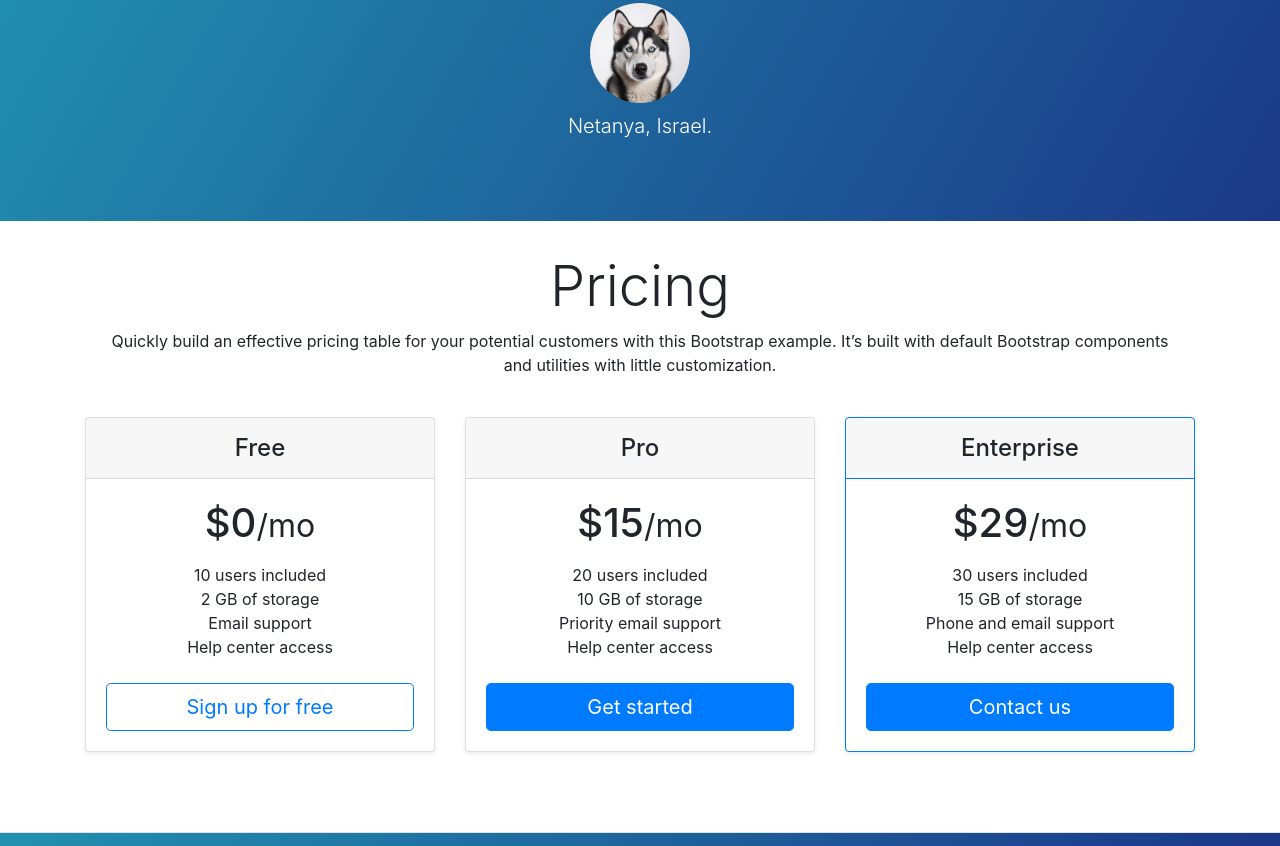
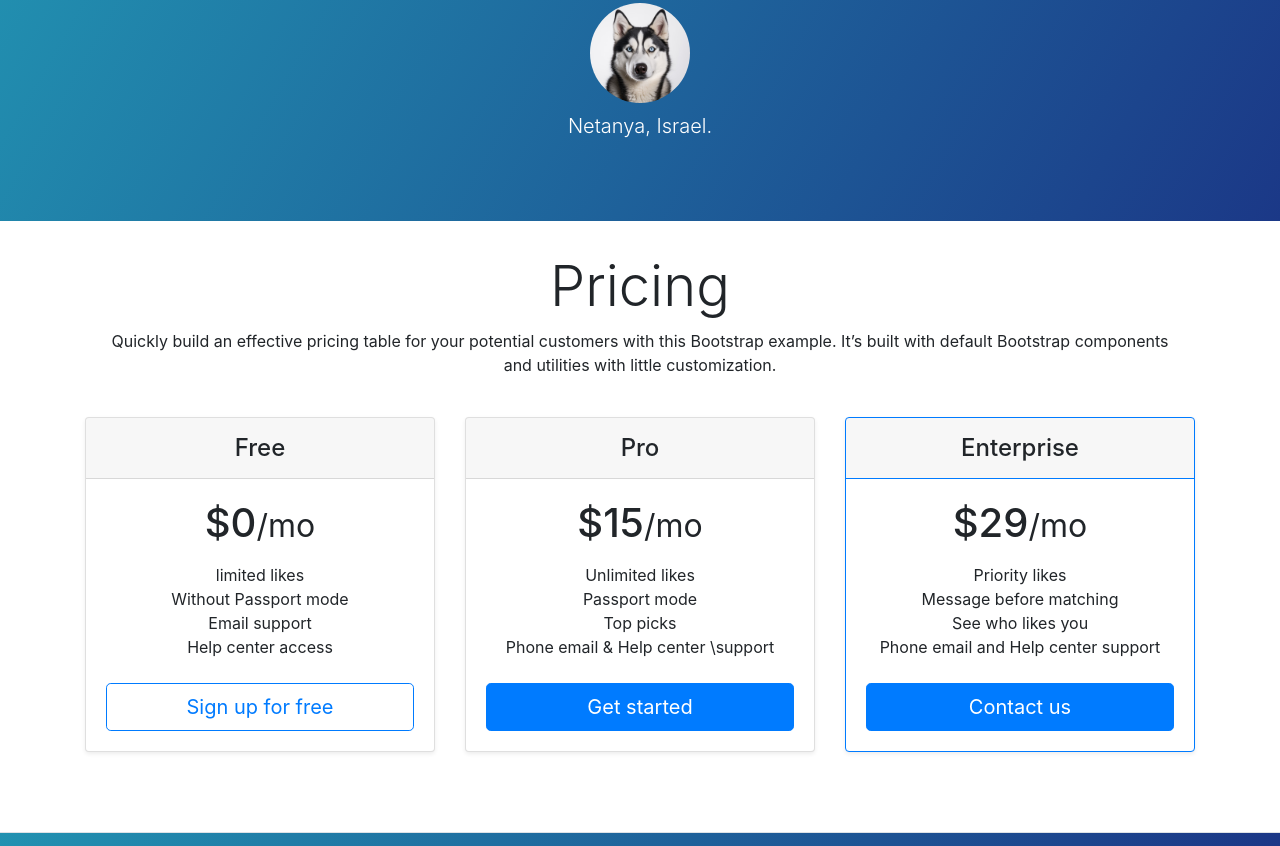
Before and after one commit to dorzhavian/DoggyDate, a plain HTML site: page index.html in a window 1280 px wide. Shown: the part 1156-2002 px from the top of the page. Drawn offline with nearby package versions, Linux system fonts and the light colour scheme.

Commit message:
Changing prices features

```diff
--- a/index.html
+++ b/index.html
@@ -28,12 +28,6 @@
               <path fill-rule="evenodd" d="M4 8a.5.5 0 0 1 .5-.5h5.793L8.146 5.354a.5.5 0 1 1 .708-.708l3 3a.5.5 0 0 1 0 .708l-3 3a.5.5 0 0 1-.708-.708L10.293 8.5H4.5A.5.5 0 0 1 4 8"/>
             </svg> dislike </span>
           </p>
-          <div class="d-grid gap-2 d-md-flex justify-content-md-start">
-            <button type="button" class="btn btn-outline-light btn-lg px-4" fdprocessedid="41ugnc"><a href="./signup.html"></a>Sign Up <svg xmlns="http://www.w3.org/2000/svg" width="30" height="30" fill="currentColor" class="bi bi-box-arrow-in-right" viewBox="0 0 16 16">
-              <path fill-rule="evenodd" d="M6 3.5a.5.5 0 0 1 .5-.5h8a.5.5 0 0 1 .5.5v9a.5.5 0 0 1-.5.5h-8a.5.5 0 0 1-.5-.5v-2a.5.5 0 0 0-1 0v2A1.5 1.5 0 0 0 6.5 14h8a1.5 1.5 0 0 0 1.5-1.5v-9A1.5 1.5 0 0 0 14.5 2h-8A1.5 1.5 0 0 0 5 3.5v2a.5.5 0 0 0 1 0z"/>
-              <path fill-rule="evenodd" d="M11.854 8.354a.5.5 0 0 0 0-.708l-3-3a.5.5 0 1 0-.708.708L10.293 7.5H1.5a.5.5 0 0 0 0 1h8.793l-2.147 2.146a.5.5 0 0 0 .708.708z"/>
-            </svg></button>
-          </div>
         </div>
       </div>
     </div>
@@ -108,8 +102,8 @@
               <div class="card-body">
                 <h1 class="card-title pricing-card-title">$0<small class="text-body-secondary fw-light">/mo</small></h1>
                 <ul class="list-unstyled mt-3 mb-4">
-                  <li>10 users included</li>
-                  <li>2 GB of storage</li>
+                  <li>limited likes</li>
+                  <li>Without Passport mode</li>
                   <li>Email support</li>
                   <li>Help center access</li>
                 </ul>
@@ -125,10 +119,10 @@
               <div class="card-body">
                 <h1 class="card-title pricing-card-title">$15<small class="text-body-secondary fw-light">/mo</small></h1>
                 <ul class="list-unstyled mt-3 mb-4">
-                  <li>20 users included</li>
-                  <li>10 GB of storage</li>
-                  <li>Priority email support</li>
-                  <li>Help center access</li>
+                  <li>Unlimited likes</li>
+                  <li>Passport mode</li>
+                  <li>Top picks</li>
+                  <li>Phone email & Help center \support</li>
                 </ul>
                 <button type="button" class="w-100 btn btn-lg btn-primary">Get started</button>
               </div>
@@ -142,10 +136,10 @@
               <div class="card-body">
                 <h1 class="card-title pricing-card-title">$29<small class="text-body-secondary fw-light">/mo</small></h1>
                 <ul class="list-unstyled mt-3 mb-4">
-                  <li>30 users included</li>
-                  <li>15 GB of storage</li>
-                  <li>Phone and email support</li>
-                  <li>Help center access</li>
+                  <li>Priority likes</li>
+                  <li>Message before matching</li>
+                  <li>See who likes you</li>
+                  <li>Phone email and Help center support</li>
                 </ul>
                 <button type="button" class="w-100 btn btn-lg btn-primary">Contact us</button>
               </div>
--- a/style.css
+++ b/style.css
@@ -26,3 +26,12 @@
   height: 100px;
   border-radius: 50%;
 }
+
+/* zoom to the card */
+.card {
+  transition: transform 0.3s ease;
+}
+
+.card:hover {
+  transform: scale(1.1);
+}
```
